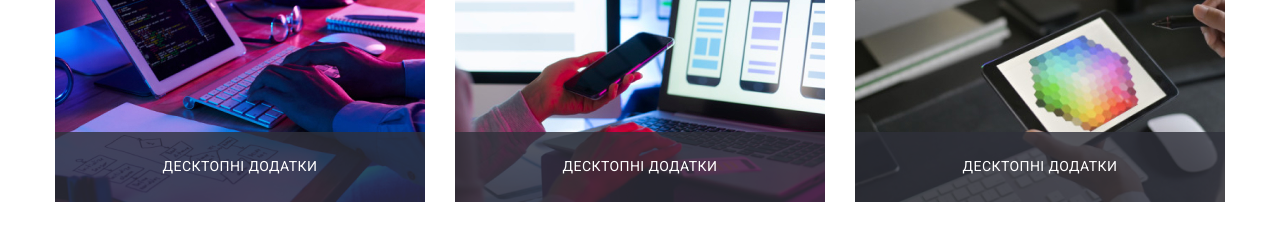
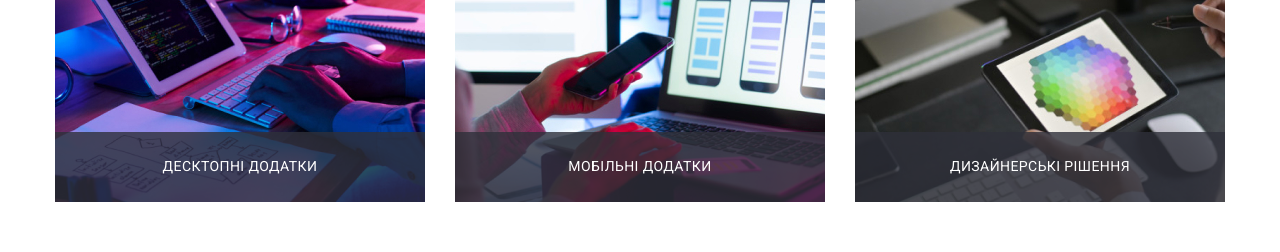
Before and after one commit to OleksiiShevchenko1/goit-markup-hw-05, a plain HTML site: page index.html in a window 1280 px wide. Shown: the part 1300-1552 px from the top of the page. Drawn offline with nearby package versions, Linux system fonts and the light colour scheme; files whose address does not match are found by name.

Commit message:
update index

```diff
--- a/index.html
+++ b/index.html
@@ -133,14 +133,14 @@
                 src="./images/img-2.jpg"
                 width="370"
                 alt="Людина працює за смартфоном"/>
-              <p class="wokr-app">Десктопні додатки</p>
+              <p class="wokr-app">Мобільні додатки</p>
             </li>
             <li class="work-item">
               <img
                 src="./images/img-3.jpg"
                 width="370"
                 alt="Людина працює за планшетом"/>
-              <p class="wokr-app">Десктопні додатки</p>
+              <p class="wokr-app">Дизайнерські рішення</p>
             </li>
           </ul>
        </div>
```
